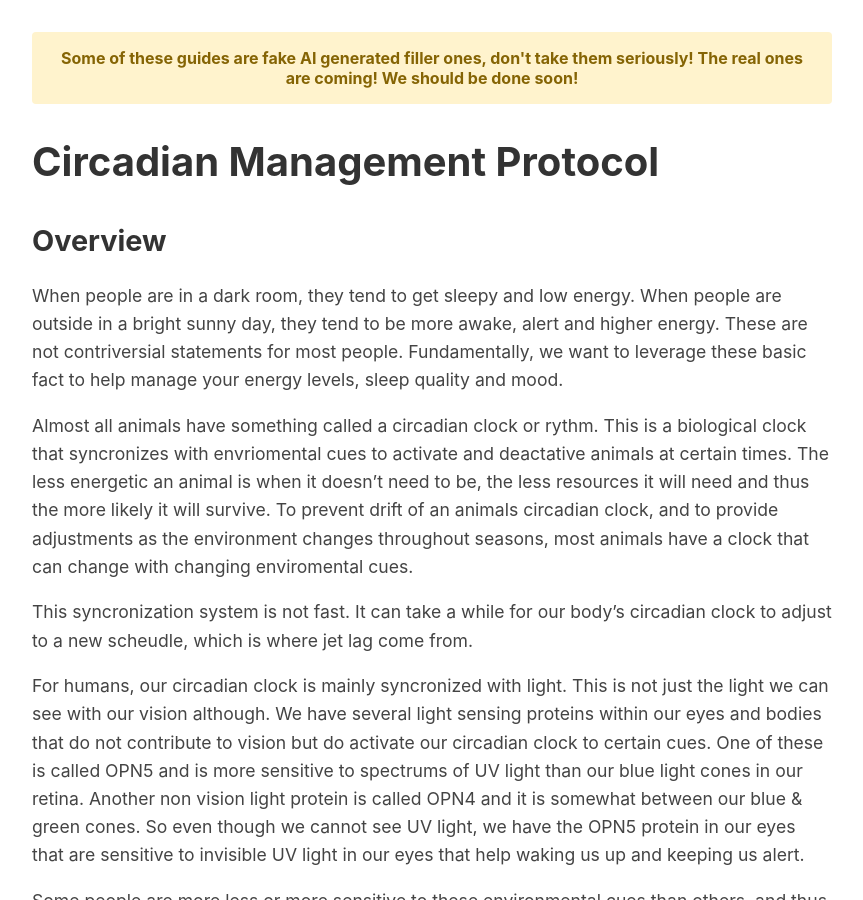
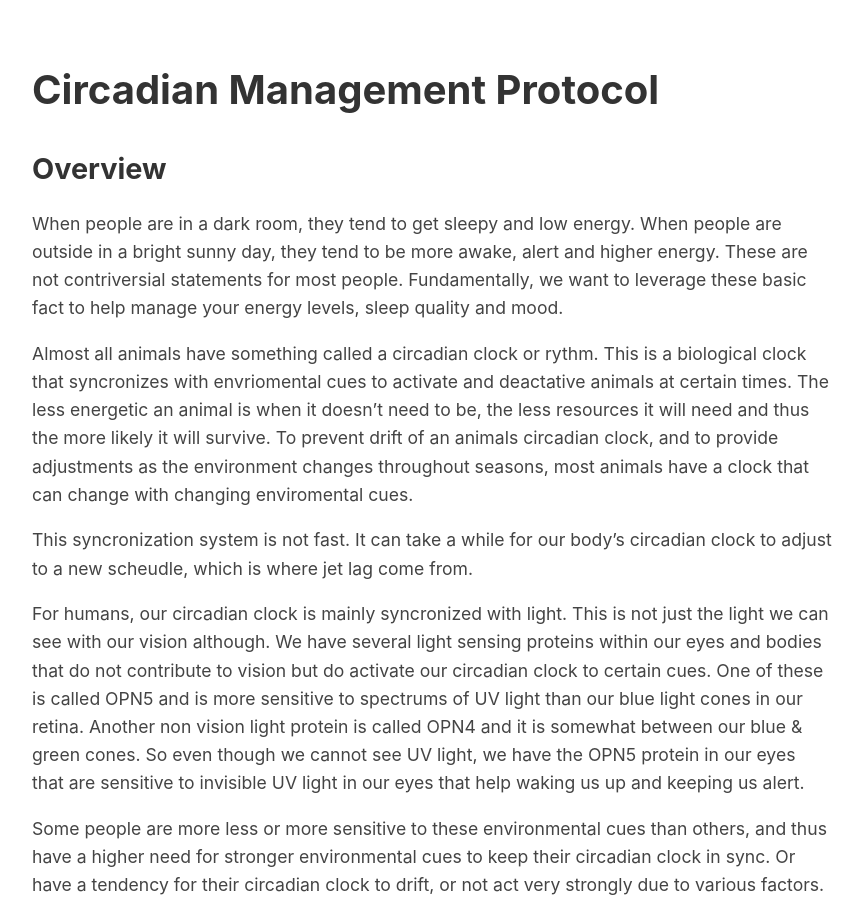
Before and after one commit to macmetrep/macmetrep.github.io, a Jekyll site: the page built from guides/protocols/circadian-management.md, in a window 1280 px wide and 900 px high. Shown: the whole window, without its empty margins (208-1071 px from the left). Built offline with Jekyll 4.4.1, drawn with Linux system fonts in a browser that asks for light colours.

Commit message:
remove banner

```diff
--- a/_layouts/guide.html
+++ b/_layouts/guide.html
@@ -143,10 +143,6 @@
 
 <body>
     <div class="guide-container">
-        <div class="warning-banner">
-            Some of these guides are fake AI generated filler ones, don't take them seriously! The real ones are coming!
-            We should be done soon!
-        </div>
         <article class="guide">
             <header class="guide-header">
                 <h1>{{ page.title }}</h1>
```
Also changed, not shown: guides/protocols/circadian-management.md (+1 -1 lines).
